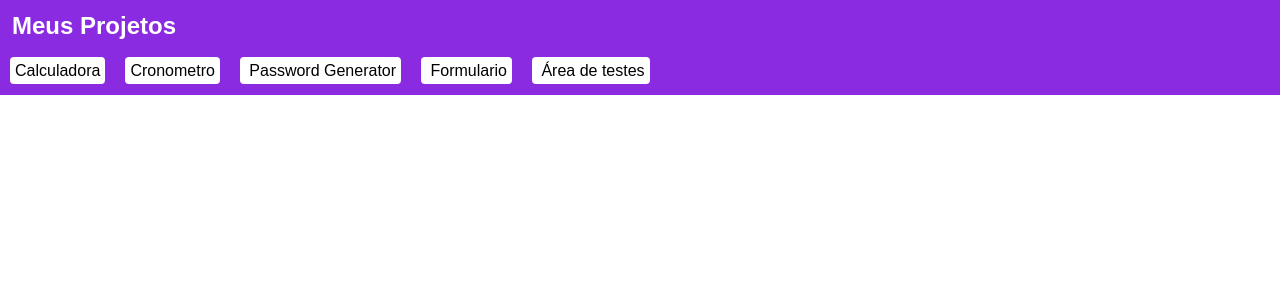
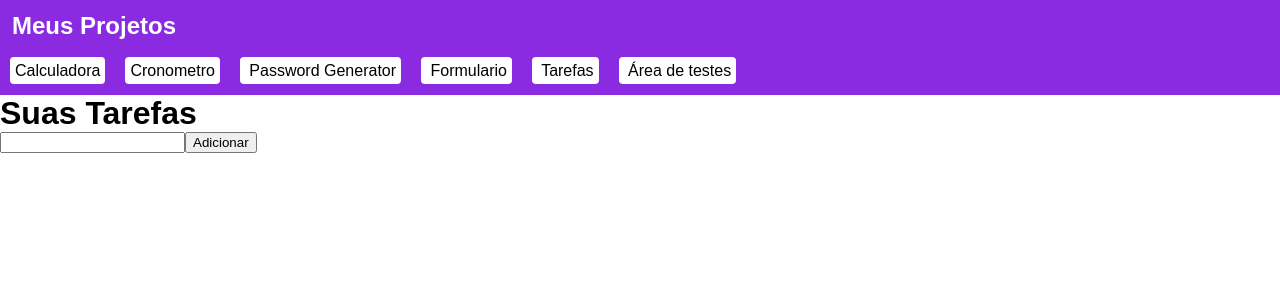
Before and after one commit to pauloszuparits/React-Portifolio, a React (Create React App) app in the folder my-app/: page /tarefas in a window 1280 px wide. Shown: the top 300 px of the page. Built offline with nearby package versions, Linux system fonts and the light colour scheme.

Commit message:
Was added a new page called Tarefas

```diff
--- a/my-app/src/components/Header/index.js
+++ b/my-app/src/components/Header/index.js
@@ -12,6 +12,7 @@ export default function Header(){
                     <Link to="/cronometro">Cronometro</Link>
                     <Link to="/pssgen"> Password Generator</Link>
                     <Link to="/formulario"> Formulario</Link>
+                    <Link to="/tarefas"> Tarefas</Link>
                     <Link to="/testes"> Área de testes</Link>
                 </div>
             </header>
--- a/my-app/src/pages/Formulario/Album/index.js
+++ b/my-app/src/pages/Formulario/Album/index.js
@@ -1,7 +1,8 @@
 import { useParams } from "react-router-dom";
 import { useEffect, useState } from "react/cjs/react.development";
 import firebase from "../../../firebaseConnection";
-
+import { Link } from "react-router-dom";
+import Login from "../Login";
 export default function Album(){
 
     //object standard for image, that is, if user doesn't have the card, that src will be shown
@@ -12,7 +13,6 @@ export default function Album(){
 
     const [carregado, setCarregado] = useState(false); //if button was clicked, this var becomes true
 
-
     //src vars
     const [src1, setSrc1] = useState({});
     const [src2, setSrc2] = useState({});
@@ -20,6 +20,7 @@ export default function Album(){
     const [src4, setSrc4] = useState({});
 
     async function carregarAlbum(){
+
         let s;
         await firebase.firestore().collection('usuarios')
         .doc(id)
@@ -111,7 +112,7 @@ export default function Album(){
             </div>
             :
             <button onClick={ carregarAlbum }>Carregar seu Album</button>}
-
+            <Link to={"/formulario"}>Voltar</Link>
         </div>
     );
 }
--- a/my-app/src/pages/Formulario/Login/index.js
+++ b/my-app/src/pages/Formulario/Login/index.js
@@ -3,7 +3,7 @@ import { useEffect, useState } from "react/cjs/react.development"
 import firebase from "../../../firebaseConnection";
 import './../formulario.css';
 import './../carregando.gif';
-
+import Album from "../Album";
 
 export default function Login(){
     const [email, setEmail] = useState('');
@@ -15,9 +15,10 @@ export default function Login(){
     var [urlAlbum, setUrlAlbum] = useState();
 
     const [revindicado, setRevindicado] = useState(false); //if true, gift was claimed
-    const [logado, setLogado] = useState(false); //se logado true cai na condicional
+    const [logado, setLogado] = useState(); //se logado true cai na condicional
 
     const[loading, setLoading] = useState(false);
+
 
 
     //function to login
@@ -44,6 +45,7 @@ export default function Login(){
             setLogado(true);
             setLoading(false);
 
+
         })
         .catch((error)=>{ //se login não der certo
             if(error.code === "auth/invalid-email"){
@@ -66,8 +68,6 @@ export default function Login(){
         });
 
     }
-
-
 
     //function for logout
     async function logout(){
@@ -158,12 +158,13 @@ export default function Login(){
                     <img src={gift.src} id="gift"/>
                     <p>+</p>
                     <p>Seu nível irá para o nível {usuario.nivel + 1}</p>
-                    <button onClick={ subirNivel }>Revindicar sua recompensa</button>
+                    <button onClick={ subirNivel } className="botao-formulario">Revindicar sua recompensa</button>
                     </div>
                 }
             </div>
         )
     }
+
 
     return( //main render
         <div className="conteiner">
--- /dev/null
+++ b/my-app/src/pages/Tarefas/index.js
@@ -0,0 +1,22 @@
+import { useState } from "react/cjs/react.development";
+
+export default function Tarefas(){
+
+    const[tarefa, setTarefa] = useState('');
+    const[tarefas, setTarefas] = useState([]);
+
+
+    return(
+        <div>
+            <h1>Suas Tarefas</h1>
+            <input type="text" value = {tarefa} onChange={(e)=>{setTarefa(e.target.value)}}/>
+            <button onClick={()=>{setTarefas([...tarefas, tarefa]);
+            setTarefa('');}}>Adicionar</button>
+            <ul>
+                {tarefas.map(tarefa => (
+                    <li key={tarefa}>{tarefa}</li>
+                ))}
+            </ul>
+        </div>
+    );
+}
--- a/my-app/src/routes.js
+++ b/my-app/src/routes.js
@@ -16,6 +16,7 @@ import PssGen from "./pages/GeradorSenhas/PssGen";
 import PssSaved from "./pages/GeradorSenhas/PssSaved";
 import Testes from "./pages/Testes";
 import Album from "./pages/Formulario/Album";
+import Tarefas from "./pages/Tarefas";
 const Rotas = ()=>{
     return(
         <Router>
@@ -30,6 +31,7 @@ const Rotas = ()=>{
                 <Route path="/formulario/cadastro" element ={<Formulario/>}/>
                 <Route path="/testes" element ={<Testes/>}/>
                 <Route path="/album/:id" element ={<Album/>}/>
+                <Route path="/tarefas" element ={<Tarefas/>}/>
 
             </Routes>
         </Router>
```
